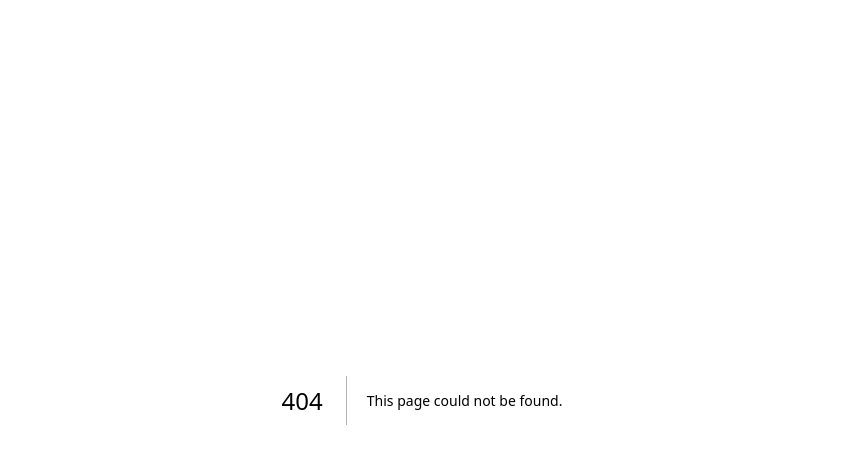
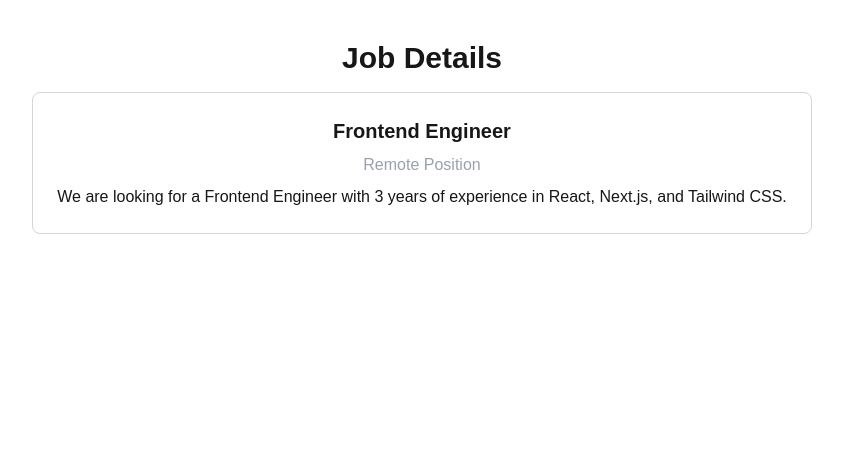
Before and after one commit to vannbo-93/job-board, a Next.js app: page /jobs/1 in a window 1280 px wide. Before the commit this address had no page. Shown: the top 464 px of the page, without its empty margins (218-1061 px from the left). Built offline with nearby package versions, Linux system fonts and the light colour scheme.

Commit message:
add route groups, admin dashboard, and proxy

```diff
--- /dev/null
+++ b/app/(admin)/dashboard/page.tsx
@@ -0,0 +1,4 @@
+/** @format */
+export default function DashboardPage() {
+  return <h1 className="text-3xl font-bold p-10">Admin Dashboard</h1>;
+}
--- /dev/null
+++ b/app/(app)/jobs/[id]/page.tsx
@@ -0,0 +1,29 @@
+/** @format */
+import { notFound } from "next/navigation";
+import { jobs, getJob } from "@/app/lib/jobs";
+
+export function generateStaticParams() {
+  return jobs.map((job) => ({ id: job.id }));
+}
+
+export default async function JobDetailsPage({
+  params,
+}: {
+  params: Promise<{ id: string }>;
+}) {
+  const { id } = await params;
+  const job = getJob(id);
+
+  if (!job) notFound();
+
+  return (
+    <main className="flex flex-col items-center gap-4 p-10">
+      <h1 className="text-3xl font-bold">Job Details</h1>
+      <div className="flex flex-col items-center gap-2 rounded-lg border border-gray-300 p-6 text-center">
+        <h2 className="text-xl font-bold">{job.title}</h2>
+        <p className="text-gray-400">{job.location}</p>
+        <p>{job.description}</p>
+      </div>
+    </main>
+  );
+}
--- /dev/null
+++ b/app/(app)/jobs/page.tsx
@@ -0,0 +1,25 @@
+/** @format */
+
+import Link from "next/link";
+import { jobs } from "@/app/lib/jobs";
+
+export default function JobsPage() {
+  return (
+    <main className="flex flex-col items-center gap-6 p-10">
+      <h1 className="text-4xl font-bold">Jobs</h1>
+      {jobs.map((job) => (
+        <div
+          key={job.id}
+          className="flex flex-col items-center gap-2 rounded-lg border-2 border-gray-300 p-6">
+          <h2 className="text-2xl font-bold">{job.title}</h2>
+          <p className="text-gray-400">{job.location}</p>
+          <Link
+            href={`/jobs/${job.id}`}
+            className="rounded-lg bg-blue-600 px-4 py-2 text-white hover:bg-blue-700">
+            View Job
+          </Link>
+        </div>
+      ))}
+    </main>
+  );
+}
--- /dev/null
+++ b/app/(app)/page.tsx
@@ -0,0 +1,17 @@
+/** @format */
+
+import Link from "next/link";
+
+export default function HomePage() {
+  return (
+    <main className="flex flex-col items-center gap-4 p-10 text-center">
+      <h1 className="text-5xl font-bold">Job Board</h1>
+      <p className="text-2xl">Welcome to Production App!</p>
+      <Link
+        href="/jobs"
+        className="rounded-lg bg-blue-600 px-4 py-2 text-white hover:bg-blue-700">
+        Browse Jobs
+      </Link>
+    </main>
+  );
+}
--- a/app/layout.tsx
+++ b/app/layout.tsx
@@ -23,6 +23,7 @@
   return (
     <html
       lang="en"
+      suppressHydrationWarning
       className={`${geistSans.variable} ${geistMono.variable} h-full antialiased`}>
       <body className="min-h-full flex flex-col">{children}</body>
     </html>
--- /dev/null
+++ b/app/lib/jobs.ts
@@ -0,0 +1,22 @@
+/** @format */
+
+export type Job = {
+  id: string;
+  title: string;
+  location: string;
+  description: string;
+};
+
+export const jobs: Job[] = [
+  {
+    id: "1",
+    title: "Frontend Engineer",
+    location: "Remote Position",
+    description:
+      "We are looking for a Frontend Engineer with 3 years of experience in React, Next.js, and Tailwind CSS.",
+  },
+];
+
+export function getJob(id: string) {
+  return jobs.find((job) => job.id === id);
+}
--- a/app/page.tsx
+++ /dev/null
@@ -1,10 +0,0 @@
-/** @format */
-
-export default function Home() {
-  return (
-    <div className="flex flex-col flex-1 items-center justify-center bg-zinc-50 font-sans dark:bg-black">
-      <h1 className="text-4xl font-bold">Job Board</h1>
-      <p className="text-lg">Ai Interview Assistant</p>
-    </div>
-  );
-}
--- /dev/null
+++ b/proxy.ts
@@ -0,0 +1,31 @@
+/** @format */
+
+import { NextRequest, NextResponse } from "next/server";
+
+export function proxy(request: NextRequest) {
+  const host = request.headers.get("host") ?? "";
+  const { pathname } = request.nextUrl;
+
+  // القاعدة 1: الرابط القديم
+  if (pathname.startsWith("/amazing-jobs")) {
+    return NextResponse.redirect(new URL("/jobs", request.url));
+  }
+
+  // القاعدة 2: فصل الأدمن عن الموقع العام
+  const isAdminHost = host.startsWith("admin.");
+  const isDashboard = pathname.startsWith("/dashboard");
+
+  if (isAdminHost && !isDashboard) {
+    return NextResponse.redirect(new URL("/dashboard", request.url));
+  }
+
+  if (!isAdminHost && isDashboard) {
+    return NextResponse.redirect(new URL("/", request.url));
+  }
+
+  return NextResponse.next();
+}
+
+export const config = {
+  matcher: ["/((?!_next/static|_next/image|favicon.ico).*)"],
+};
```
